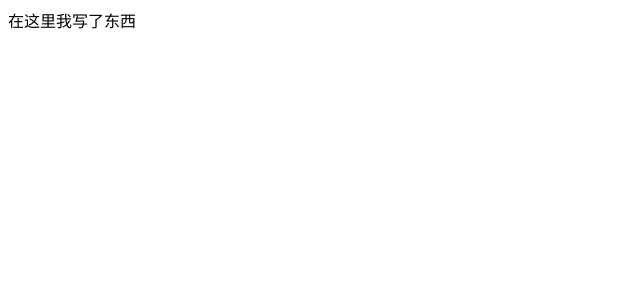
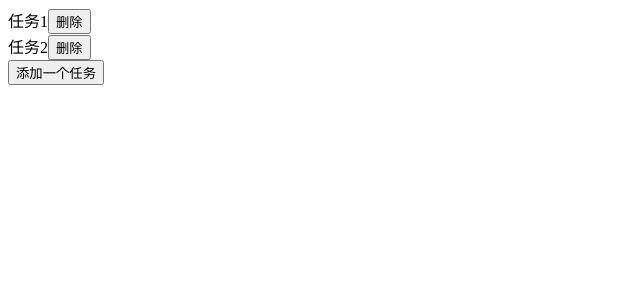
Before and after one commit to hhf1229/-react, a React (Create React App) app in the folder react-learn-zujian/: page / in a window 1280 px wide. Shown: the top 300 px of the page, without its empty margins (0-640 px from the left). Built offline with nearby package versions, Linux system fonts and the light colour scheme.

Commit message:
学习完成

```diff
--- a/react-learn-zujian/package.json
+++ b/react-learn-zujian/package.json
@@ -6,7 +6,8 @@
     "react": "^16.10.2",
     "react-dom": "^16.10.2",
     "react-scripts": "3.2.0",
-    "react-transition-group": "^4.3.0"
+    "react-transition-group": "^4.3.0",
+    "uuid": "^3.3.3"
   },
   "scripts": {
     "start": "react-scripts start",
--- a/react-learn-zujian/src/App.css
+++ b/react-learn-zujian/src/App.css
@@ -1,14 +1,27 @@
-.container{
-  width: 100px;
-  margin:100px auto;
+
+.exit{
+  transform-origin: left top
 }
-.exit{
-  opacity: 1;
+.appear{
+  transform-origin:0 0;
+  transform:scale(0);
+}
+.appear-done{
+  transform:scale(1);
+  transition:.5s;
 }
 .exit-active{
-  opacity: 0;
-  transition:1s;
+  transform:scale(0);
+  transition:.5s;
 }
 .exit-done{
   display:none;
 }
+.enter{
+  transform-origin: 0 0;
+  transform:scale(0);
+}
+.enter-active{
+  transform:scale(1);
+  transition:.5s;
+}
--- a/react-learn-zujian/src/App.js
+++ b/react-learn-zujian/src/App.js
@@ -1,9 +1,32 @@
-import React from 'react'
-
+import React, { useState } from 'react'
+import { TransitionGroup, CSSTransition } from 'react-transition-group'
+import uuid from 'uuid'
+import './App.css'
+/* 本节课的练习的目的是设置两个任务1和任务2，同时通过删除按钮来删除，通过使用TransitionGroup来包裹CSSTransition */
 export default function App() {
+  const [taskList, settaskList] = useState([
+    { id: uuid(), name: '任务1' },
+    { id: uuid(), name: '任务2' }
+  ])
   return (
     <div>
-      在这里我写了东西
+      <TransitionGroup>
+        {
+          taskList.map(it => (<CSSTransition appear timeout={500} key={it.id}>
+            <div>{it.name}
+              <button onClick={() => {
+                const newTaskList = taskList.filter(t => t.id !== it.id)
+                settaskList(newTaskList)
+              }}>删除</button>
+            </div>
+          </CSSTransition>
+          ))
+        }
+      </TransitionGroup>
+      <button onClick={()=>{
+        const value = window.prompt('请输入一个任务名称')
+        settaskList([...taskList,{id:uuid(),name:value}])
+      }}>添加一个任务</button>
     </div>
   )
 }
```
Also changed, not shown: 1 other file (tests, documents, lock files or other folders).
